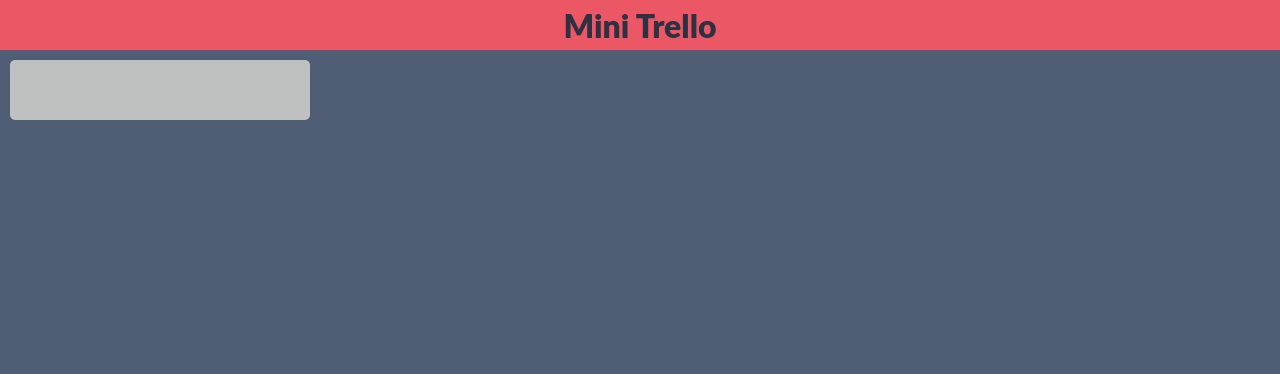
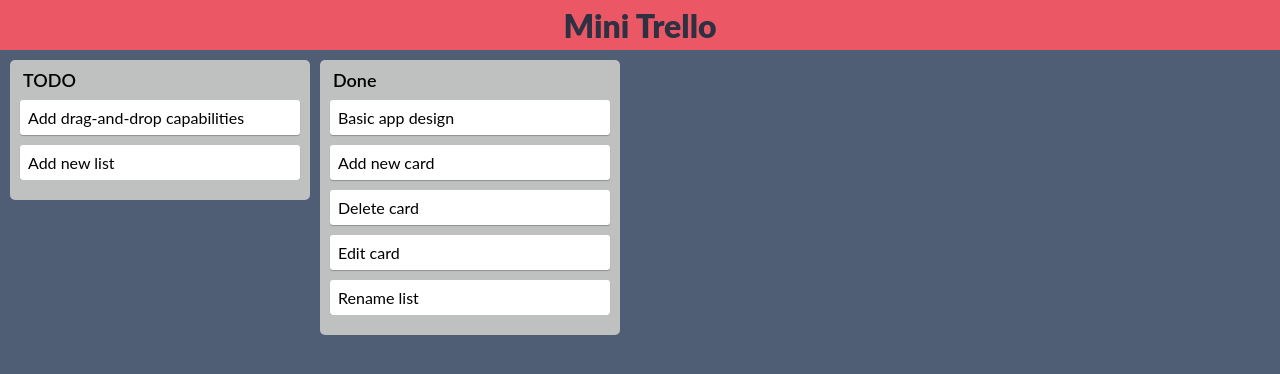
Before and after one commit to jeef3/react-redux-talk, a React (Create React App) app: page / in a window 1280 px wide. Shown: the top 374 px of the page. Built offline with nearby package versions, Linux system fonts and the light colour scheme; data requests are answered from the project's data file.

Commit message:
Basic list and card styling

```diff
--- a/src/Root.jsx
+++ b/src/Root.jsx
@@ -1,5 +1,6 @@
 import React from 'react';
 
+import * as Api from './api';
 import App from './components/App';
 import './base.css';
 
@@ -13,11 +14,17 @@
   }
 
   componentDidMount() {
-    setTimeout(() => this.setState({ lists: [{}] }), 2000);
+    Promise.all([Api.lists(), Api.cards(), Api.listOrder()]).then(
+      ([lists, cards, listOrder]) => {
+        this.setState({ lists, cards, listOrder });
+      }
+    );
   }
 
   render() {
-    return <App lists={this.state.lists} />;
+    const { lists, cards, listOrder } = this.state;
+
+    return <App lists={lists} cards={cards} listOrder={listOrder} />;
   }
 }
 
--- a/src/components/App.jsx
+++ b/src/components/App.jsx
@@ -14,10 +14,10 @@
 `;
 Container.displayName = 'Container';
 
-const App = ({ lists }) => (
+const App = ({ lists, cards, listOrder }) => (
   <Container>
     <TopBar />
-    <Board lists={lists} />
+    <Board lists={lists} cards={cards} listOrder={listOrder} />
   </Container>
 );
 
--- /dev/null
+++ b/src/components/atoms/Card.jsx
@@ -0,0 +1,12 @@
+import styled from 'styled-components';
+
+const Card = styled.div`
+  border-radius: 3px;
+
+  background: #ffffff;
+
+  box-shadow: 0 1px 1px rgba(0, 0, 0, 0.25);
+`;
+Card.displayName = 'Card';
+
+export default Card;
--- /dev/null
+++ b/src/components/atoms/CardTitle.jsx
@@ -0,0 +1,11 @@
+import styled from 'styled-components';
+
+const CardTitle = styled.p`
+  padding: 8px;
+  margin: 0;
+
+  cursor: pointer;
+`;
+CardTitle.displayName = 'CardTitle';
+
+export default CardTitle;
--- /dev/null
+++ b/src/components/atoms/ListTitle.jsx
@@ -0,0 +1,14 @@
+import styled from 'styled-components';
+
+const ListTitle = styled.h2`
+  padding: 3px;
+  margin: 0;
+
+  cursor: pointer;
+
+  font-size: 18px;
+  font-weight: 600;
+`;
+ListTitle.displayName = 'ListTitle';
+
+export default ListTitle;
--- a/src/components/molecules/List.jsx
+++ b/src/components/molecules/List.jsx
@@ -1,15 +1,28 @@
 import React from 'react';
 
+import Card from '../atoms/Card';
+import CardTitle from '../atoms/CardTitle';
 import ListHeader from '../atoms/ListHeader';
 import ListBody from '../atoms/ListBody';
 import ListFooter from '../atoms/ListFooter';
 import ListBackground from '../atoms/ListBackground';
+import ListTitle from '../atoms/ListTitle';
 
 export default ({ list }) => (
   <ListBackground>
-    <ListHeader />
+    <ListHeader>
+      <ListTitle>{list.name}</ListTitle>
+    </ListHeader>
 
-    <ListBody />
+    <ListBody>
+      {list.cards.map(card => (
+        <li>
+          <Card>
+            <CardTitle>{card.title}</CardTitle>
+          </Card>
+        </li>
+      ))}
+    </ListBody>
 
     <ListFooter />
   </ListBackground>
--- a/src/components/organisms/Board.jsx
+++ b/src/components/organisms/Board.jsx
@@ -20,8 +20,16 @@
 `;
 Container.displayName = 'Board_Container';
 
-const Board = ({ lists }) => (
-  <Container>{lists.map(list => <List key={list.id} list={list} />)}</Container>
+const Board = ({ lists = [], cards = [], listOrder = [] }) => (
+  <Container>
+    {listOrder
+      .map(listId => lists.find(list => list.id === listId))
+      .map(list => ({
+        ...list,
+        cards: list.cards.map(cardId => cards.find(card => card.id === cardId))
+      }))
+      .map(list => <List key={list.id} list={list} />)}
+  </Container>
 );
 
 export default Board;
```
